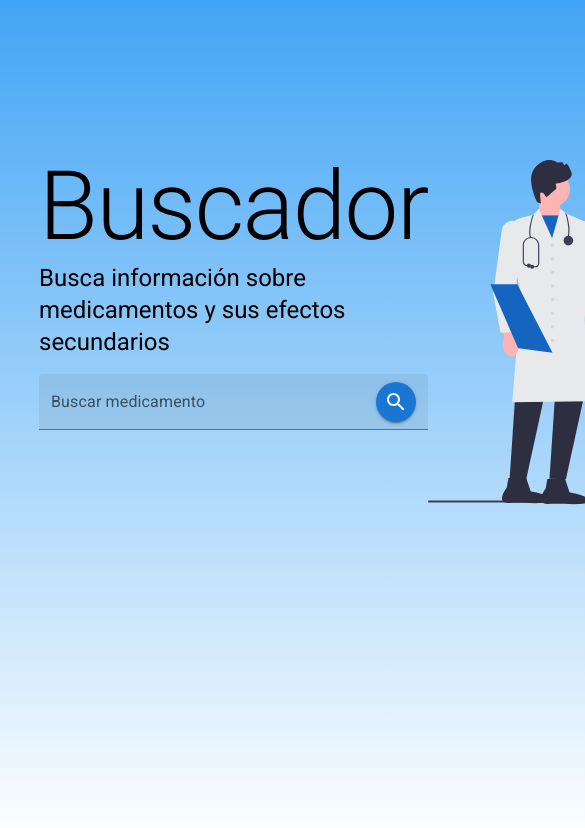
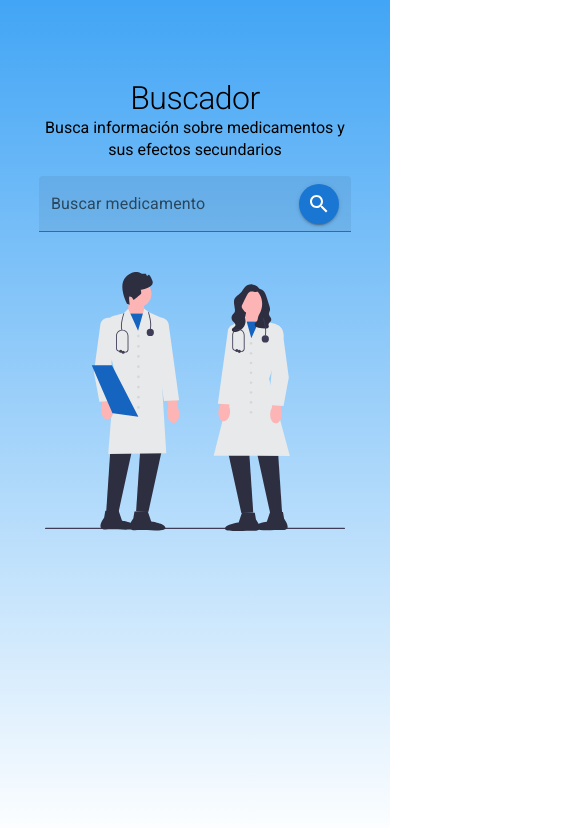
Before and after one commit to asa7ur/openfda_med, a React (Vite) app: page / in a window 390 px wide. Shown: the top 828 px of the page, 585 px wide, since content can reach past the window. Built offline with nearby package versions, Linux system fonts and the light colour scheme.

Commit message:
Home más responsivo

```diff
--- a/src/pages/Home.jsx
+++ b/src/pages/Home.jsx
@@ -1,11 +1,20 @@
 import React, { useState, useEffect } from 'react'
-import { Stack, Box, Typography, Fade } from '@mui/material'
+import {
+  Stack,
+  Box,
+  Typography,
+  Fade,
+  useMediaQuery,
+  useTheme,
+} from '@mui/material'
 import image from '../assets/doctors.svg'
 import Search from '../components/Search'
 
 const Home = () => {
   const [showText, setShowText] = useState(false)
   const [showSearch, setShowSearch] = useState(false)
+  const theme = useTheme()
+  const isSmallScreen = useMediaQuery(theme.breakpoints.down('sm'))
 
   useEffect(() => {
     setShowText(true)
@@ -19,16 +28,31 @@ const Home = () => {
   return (
     <>
       <Stack
-        padding='10rem 0'
-        direction='row'
+        padding={{ xs: '5rem 0', md: '10rem 0' }}
+        direction={{ xs: 'column', md: 'row' }}
         alignItems='center'
-        justifyContent='space-around'
+        justifyContent='center'
+        spacing={4}
       >
-        <Box sx={{ width: '600px', position: 'relative', marginTop: '-5rem' }}>
+        <Box
+          sx={{
+            width: { xs: '100%', md: '600px' },
+            position: 'relative',
+            textAlign: { xs: 'center', md: 'left' },
+          }}
+        >
           <Fade in={showText} timeout={1000}>
             <div>
-              <Typography variant='h1'>Buscador</Typography>
-              <Typography variant='h5'>
+              <Typography
+                variant='h1'
+                sx={{ fontSize: { xs: '2rem', md: '3rem' } }}
+              >
+                Buscador
+              </Typography>
+              <Typography
+                variant='h5'
+                sx={{ fontSize: { xs: '1rem', md: '1.5rem' } }}
+              >
                 Busca información sobre medicamentos y sus efectos secundarios
               </Typography>
             </div>
@@ -39,12 +63,21 @@ const Home = () => {
             </div>
           </Fade>
         </Box>
-        <Box>
+        {isSmallScreen && (
+          <Box>
+            <Fade in={showText} timeout={1000}>
+              <img src={image} alt='Doctors' width='300px' />
+            </Fade>
+          </Box>
+        )}
+      </Stack>
+      {!isSmallScreen && (
+        <Stack justifyContent='center' alignItems='center' marginTop='2rem'>
           <Fade in={showText} timeout={1000}>
             <img src={image} alt='Doctors' width='400px' />
           </Fade>
-        </Box>
-      </Stack>
+        </Stack>
+      )}
     </>
   )
 }
```
